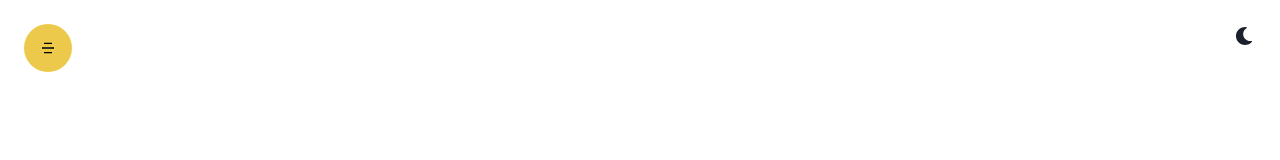
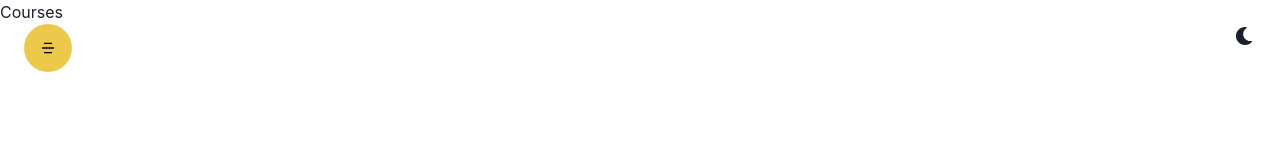
Before and after one commit to sarb001/Course-for-Coders-Web-App, a React (Create React App) app in the folder c-f-c/: page /courses in a window 1280 px wide. Before the commit this address had no page. Shown: the top 160 px of the page. Built offline with nearby package versions, Linux system fonts and the light colour scheme.

Commit message:
feature - Courses Component Created

```diff
--- a/c-f-c/src/App.js
+++ b/c-f-c/src/App.js
@@ -2,6 +2,7 @@
 import { BrowserRouter as Router , Route ,Routes } from 'react-router-dom'
 import Home from './Components/Home/Home';
 import Header from './Components/Layout/Header/Header';
+import Courses from './Components/Courses/Courses';
 
 function App() {
   return (
@@ -10,6 +11,7 @@
             <Header />
          <Routes>
             <Route exact path = "/"  element= {<Home />}> </Route>
+            <Route exact path = "/courses"  element= {<Courses />}> </Route>
          </Routes>
      </Router>
      </>
--- /dev/null
+++ b/c-f-c/src/Components/Courses/Courses.jsx
@@ -0,0 +1,11 @@
+import React from 'react'
+
+const Courses = () => {
+  return (
+    <div>
+        Courses
+    </div>
+  )
+}
+
+export default Courses
--- a/c-f-c/src/Components/Layout/Header/Header.jsx
+++ b/c-f-c/src/Components/Layout/Header/Header.jsx
@@ -17,7 +17,7 @@
 
 const LinkButton = ({ url = '/', title = 'Home', onClose }) => (
     <Link onClick = {onClose} to = {url}>
-      <Button variant={'ghost'}>{title}</Button>
+      <Button variant={'ghost'}> {title} </Button>
     </Link>
   );
 
```
Also changed, not shown: c-f-c/src/Components/Courses/Courses.css (added).
